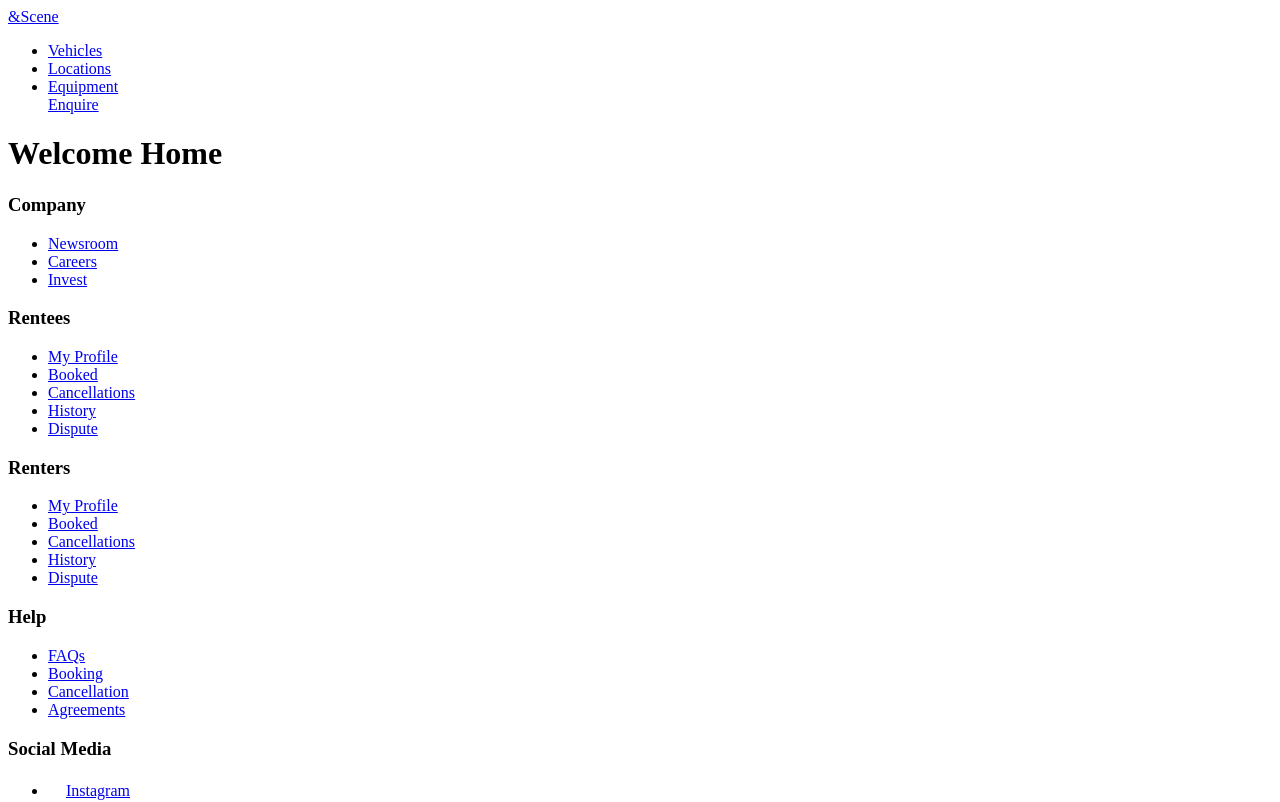
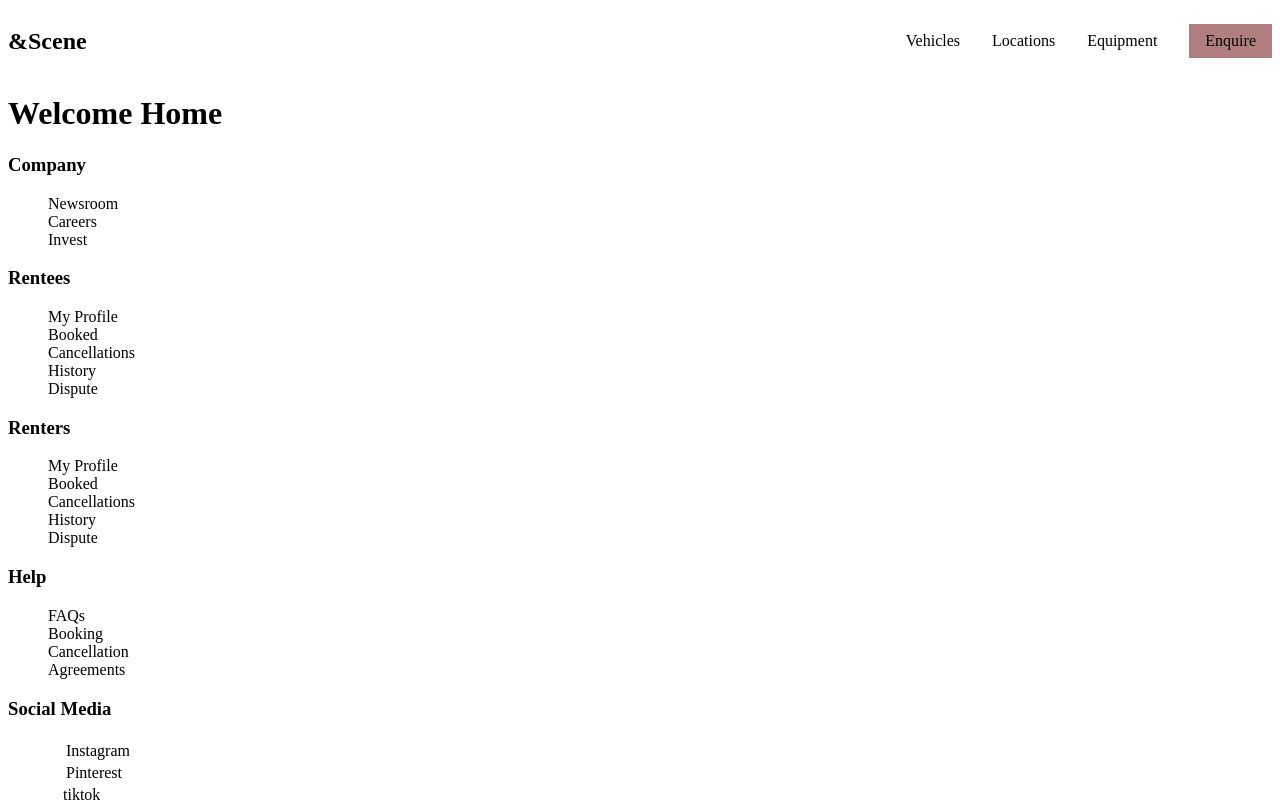
Before and after one commit to Thato-Hopolang/-Scene, a React (Vite) app in the folder TravelAfrica/: page / in a window 1280 px wide. Shown: the top 802 px of the page. Built offline with nearby package versions, Linux system fonts and the light colour scheme.

Commit message:
Adds styles to and modifies Navigation

```diff
--- a/TravelAfrica/src/Components/Navigation/Navigation.css
+++ b/TravelAfrica/src/Components/Navigation/Navigation.css
@@ -0,0 +1,29 @@
+.navigation, .nav-ul {
+  display: flex;
+  justify-content: space-between;
+  align-items: center;
+}
+
+.nav-ul {
+  gap: 2rem;
+}
+
+.logo {
+  font-size: 1.5rem;
+  font-weight: bolder;
+}
+
+a {
+  color: black;
+  text-decoration: none;
+  font-size: 1rem;
+}
+
+ul {
+  list-style: none;
+}
+
+.btn {
+  background: #B07E7E;
+  padding: 0.5rem 1rem;
+}
--- a/TravelAfrica/src/Components/Navigation/Navigation.jsx
+++ b/TravelAfrica/src/Components/Navigation/Navigation.jsx
@@ -8,12 +8,12 @@ const Navigation = () => {
 
   return (
     <div className="navigation">
-      <Link to="/">&Scene</Link>
+      <Link className="logo" to="/">&Scene</Link>
       <ul className="nav-ul">
         <CustomLink to="/">Vehicles</CustomLink>
         <CustomLink to="/Servicespage">Locations</CustomLink>
         <CustomLink to="/Projectspage">Equipment</CustomLink>
-        <Link className="btn" to="/Contactpage">Enquire</Link>
+        <Link className="btn nav-btn" to="/Contactpage">Enquire</Link>
       </ul>
     </div>
   )
```
